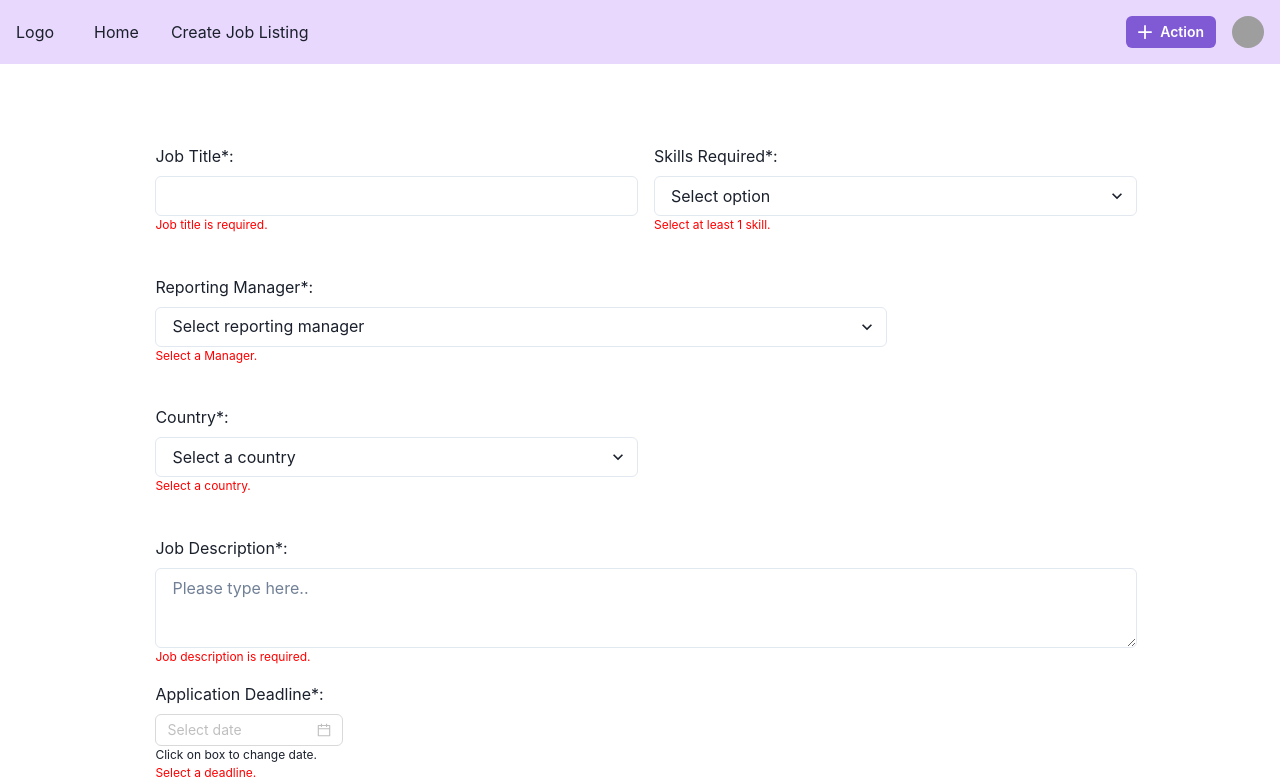
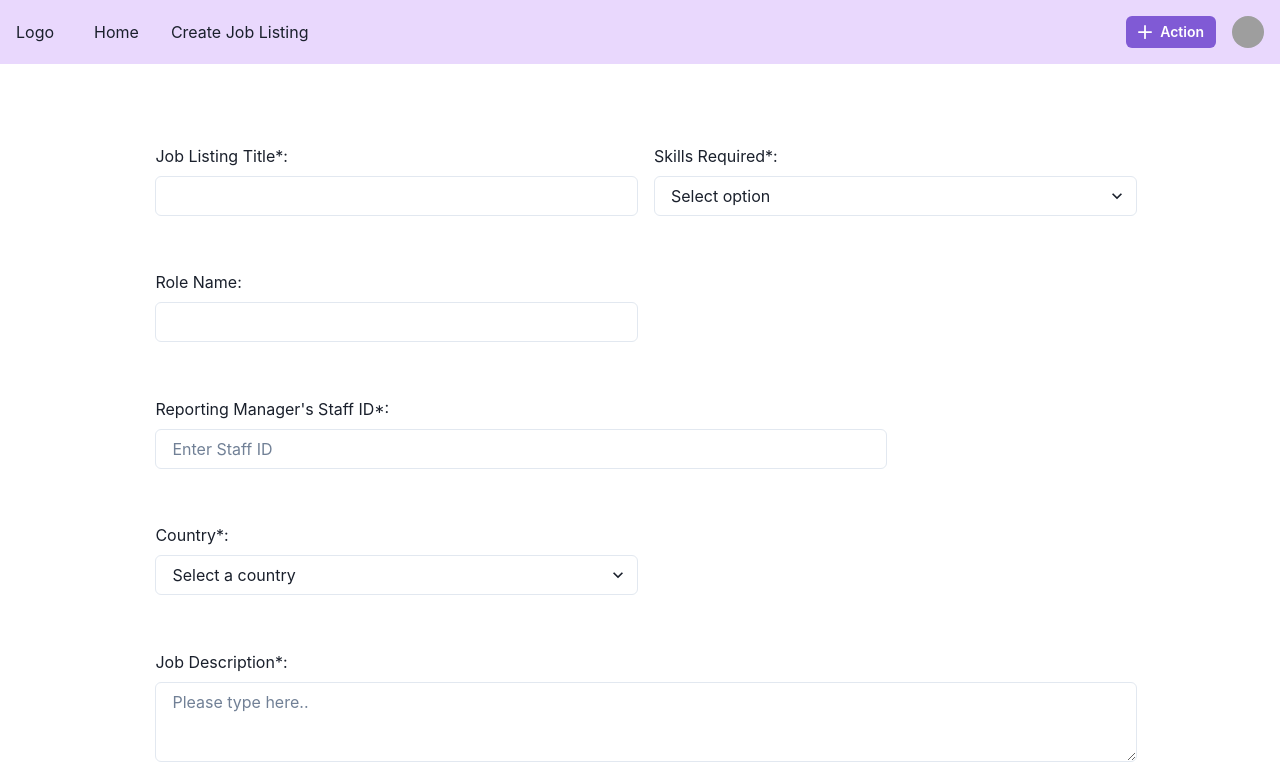
Before and after one commit to boonyeow/SPM2023, a React (Vite) app in the folder sbrb-frontend/: page /create-job-listing in a window 1280 px wide. Shown: the top 780 px of the page. Built offline with nearby package versions, Linux system fonts and the light colour scheme; grey boxes are pictures that could not be loaded.

Commit message:
feat(ui): add more fields to tally with backend

```diff
--- a/sbrb-frontend/src/pages/CreateJobListing.jsx
+++ b/sbrb-frontend/src/pages/CreateJobListing.jsx
@@ -12,12 +12,16 @@ import {
   Badge,
 } from '@chakra-ui/react';
 import { useNavigate } from 'react-router-dom';
+import axios from 'axios';
+import { ToastContainer, toast } from 'react-toastify';
+import 'react-toastify/dist/ReactToastify.css';
+
 
 function CreateJobListing() {
 
   const [selectedSkills, setSelectedSkills] = useState([]);
   const [isFormSubmitted, setIsFormSubmitted] = useState(false);
-  const [selectedManager, setSelectedManager] = useState('');
+  const [staffId, setStaffId] = useState('');
   const [derivedDepartment, setDerivedDepartment] = useState('');
   const [selectedDate, setSelectedDate] = useState(new Date());
   const [showModal, setShowModal] = useState(false);
@@ -26,9 +30,9 @@ function CreateJobListing() {
   const [isSubmitted, setIsSubmitted] = useState(false);
   const [dateError, setDateError] = useState('');
   const navigate = useNavigate();
-  const [wrongSubmission, setWrongSubmission] = useState(false);
 
   const skills = [
+    'Skill1',
     'Communication Skills',
     'Teamwork',
     'Problem Solving',
@@ -68,36 +72,26 @@ function CreateJobListing() {
 
   };
 
-  const reportingManagers = [
-    { name: 'John Smith', department: 'Sales' },
-    { name: 'Jane Doe', department: 'Marketing' },
-    { name: 'Michael Johnson', department: 'Finance' },
-    { name: 'Emily Davis', department: 'Operations' },
-  ];
-
-    const handleManagerSelect = (event) => {
-      const selectedValue = event.target.value;
-      setSelectedManager(selectedValue);
-      const selectedManagerData = reportingManagers.find(
-        (manager) => manager.name === selectedValue
-      );
-
-      if (selectedManagerData) {
-        setDerivedDepartment(selectedManagerData.department);
-
-        setFormData({
-        ...formData,
-        ["reportingManager"]: selectedValue,
-        ["department"]: selectedManagerData.department,
-      })
-      setErrors({
-        ...errors,
-        ["selectedManager"]: '',
-      });
-      } else {
-        setDerivedDepartment('');
+  const reportingManagers = {
+    "1": {
+      "staff_fname": "John",
+      "staff_lname": "Doe",
+      "dept": "HR",
+      "country": "USA",
+      "email": "john.doe@example.com",
+      "role_name": "Role1",
+      "access_id": 1
+    },
+    "2": {
+      "staff_fname": "Jane",
+      "staff_lname": "Smith",
+      "dept": "IT",
+      "country": "Canada",
+      "email": "jane.smith@example.com",
+      "role_name": "Role2",
+      "access_id": 2
     }
-    };
+  }
 
     const handleSkillSelect = (e) => {
       const selectedSkill = e.target.value;
@@ -121,13 +115,17 @@ function CreateJobListing() {
 
     const fp = useRef(null);
     const [formData, setFormData] = useState({
-      jobTitle: '',
+      role_name: '',
+      listing_title: '',
       country: '',
-      department: '',
+      dept: '',
       skills: [],
-      reportingManager:'',
-      jobDescription:'',
-      deadline:'',
+      reporting_manager_id: 0,
+      reporting_manager: 'John, Doe',
+      listing_desc:'',
+      created_by: 2,
+      expiry_date:'',
+      created_by_name: 'Jane, Smith'
     });
 
     const handleDateChange = (date, dateString) => {
@@ -141,7 +139,7 @@ function CreateJobListing() {
 
       setFormData({
         ...formData,
-        ["deadline"]: dateString,
+        ["expiry_date"]: new Date(dateString),
       });
 
       setErrors({
@@ -150,16 +148,46 @@ function CreateJobListing() {
       });
     };
 
+    // error handling
     const [errors, setErrors] = useState({
-      jobTitle: 'Job title is required.',
-      jobDescription: 'Job description is required.',
-      selectedSkills: 'Select at least 1 skill.',
-      selectedManager: 'Select a Manager.',
-      selectedCountry: 'Select a country.',
-      selectedDate: 'Select a deadline.',
+      listing_title: '',
+      listing_desc: '',
+      selectedSkills: '',
+      staffId: '',
+      selectedCountry: '',
+      selectedDate: '',
+      role_name: ''
     });
 
+    const handleStaffIdChange = (e) => {
+      if(e.target.id == 'staffId'){
+        const enteredId = e.target.value;
+        setStaffId(enteredId);
+
+        if (reportingManagers[enteredId]) {
+          setDerivedDepartment(reportingManagers[enteredId].dept);
+          setErrors({
+            ...errors,
+            ["staffId"]: '',
+            ["department"]: '',
+          });
+          setFormData({
+            ...formData,
+            ["reporting_manager_id"]: parseInt(enteredId),
+            ["dept"]:reportingManagers[enteredId].dept,
+          })
+        } else {
+          setDerivedDepartment('');
+          setErrors({
+            ...errors,
+            ["staffId"]: 'Invalid staff ID. Please enter a valid ID.',
+          });
+        }
+      }
+    }
     const handleInputChange = (e) => {
+
+
       setFormData({
         ...formData,
         [e.target.id]: e.target.value,
@@ -177,18 +205,19 @@ function CreateJobListing() {
     };
     const handleSubmit = async(e) => {
       let hasError = false;
+      console.log(formData)
 
-      if (formData.jobTitle.trim() === '') {
+      if (formData.listing_title.trim() === '') {
         setErrors((prevErrors)=>({...prevErrors,
-          jobTitle: 'Job title is required.'
+          listing_title: 'Job Title is required.'
           }));
         hasError = true;
       }
 
-      if (formData.jobDescription.trim() === '') {
+      if (formData.listing_desc.trim() === '') {
         setErrors((prevErrors) => ({
           ...prevErrors,
-          jobDescription: 'Job description is required.',
+          listing_desc: 'Job Description is required.',
         }));
         hasError = true;
       }
@@ -196,33 +225,40 @@ function CreateJobListing() {
       if (formData.country.length === 0) {
         setErrors((prevErrors) => ({
           ...prevErrors,
-          selectedCountry: 'Select a country.',
+          selectedCountry: 'Select a Country.',
         }));
         hasError = true;
       }
 
       if (formData.skills.length === 0) {
-        console.log(formData.skills)
         setErrors((prevErrors) => ({
           ...prevErrors,
-          selectedSkills: 'Select at least 1 skill.',
+          selectedSkills: 'Select at least 1 Skill.',
         }));
         hasError = true;
       }
 
-      if (formData.reportingManager.length=== 0) {
+      if (formData.reporting_manager_id == '') {
         setErrors((prevErrors) => ({
           ...prevErrors,
-          selectedManager: 'Select a Manager.',
+          staffId: 'Enter Manager ID.',
         }));
         hasError = true;
       }
 
-      if (formData.deadline.trim() === '') {
-        console.log(formData.deadline)
+      if (formData.expiry_date === '') {
         setErrors((prevErrors) => ({
           ...prevErrors,
-          selectedDate: 'Select a deadline.',
+          selectedDate: 'Select a Deadline.',
+        }));
+        hasError = true;
+      }
+
+      console.log(formData.role_name)
+      if (formData.role_name.trim() === '') {
+        setErrors((prevErrors) => ({
+          ...prevErrors,
+          role_name: 'Enter a Role Name.',
         }));
         hasError = true;
       }
@@ -230,48 +266,59 @@ function CreateJobListing() {
 
       if(!hasError){
         const formDataJson = {
-          jobTitle: formData.jobTitle,
+          listing_title: formData.listing_title,
           country: formData.country,
-          department: formData.department,
+          dept: formData.dept,
           skills: formData.skills,
-          reportingManager: formData.reportingManager,
-          jobDescription: formData.jobDescription,
-          deadline: formData.deadline,
+          reporting_manager_id: formData.reporting_manager_id,
+          listing_desc: formData.listing_desc,
+          expiry_date: formData.expiry_date,
+          role_name: formData.role_name,
+          created_by: 2,
+          reporting_manager: 'John, Doe',
+          created_by_name: 'Jane, Smith'
+
         }
 
-      setWrongSubmission(false);
+      try {
+        const response = await axios.post('http://localhost:8000/listing/create', formDataJson);
 
-      console.log(formDataJson)
+        console.log(response)
+        if (response.status === 200) {
+          console.log('Listing created successfully:', response.data);
           setIsSubmitted(true);
           onOpen();
+        } else {
+          console.error('Error creating listing:', response.statusText);
+        }
+      } catch (error) {
+        console.error('Error creating listing:', error);
+        toast.error('An error occurred. Please try again.', {
+          position: toast.POSITION.TOP_CENTER,
+          autoClose: 5000,
+        });
+        console.log(formDataJson);
+        console.log(formDataJson)
+      }
+
+
       }
 
 
       else {
 
-        setWrongSubmission(true);
-          setFormData({
-            jobTitle: '',
-            country: '',
-            department: '',
-            skills: [],
-            reportingManager: '',
-            jobDescription: '',
-            deadline: '',
-          });
-          }
+        console.log(errors)
+        toast.error('Please make the necessary changes and submit again.', {
+          position: toast.POSITION.TOP_CENTER,
+          autoClose: 5000,
+        })}
       };
 
   return (
     <>
     <Layout>
     <Box>
-    {wrongSubmission && (
-        <Alert status='error'>
-          <AlertIcon />
-          Please make the necessary changes.
-       </Alert>
-      )}
+    <ToastContainer />
 
     {isSubmitted && (
         <Alert status='success'>
@@ -303,13 +350,13 @@ function CreateJobListing() {
       >
         <GridItem colSpan={2} >
           {/* job title */}
-            <Text mb="8px">Job Title*:</Text>
+            <Text mb="8px">Job Listing Title*:</Text>
 
              <FormControl>
-              <Input type="text" value={formData.jobTitle} id="jobTitle" onChange={handleInputChange} name="jobTitle"  />
-              {errors.jobTitle && (
+              <Input type="text" value={formData.listing_title} id="listing_title" onChange={handleInputChange} name="listing_title" />
+              {errors.listing_title && (
                   <Text color="red" fontSize="12px">
-                    {errors.jobTitle}
+                    {errors.listing_title}
                   </Text>
                 )}
                 </FormControl>
@@ -360,25 +407,35 @@ function CreateJobListing() {
 
           </FormControl>
         </GridItem>
+        <GridItem colSpan={2} >
+          {/* role name */}
+            <Text mb="8px">Role Name:</Text>
+             <FormControl>
+              <Input type="text" value={formData.role_name} id="role_name" onChange={handleInputChange} name="role_name"  />
+              {
+            errors.role_name && (
+            <Text color="red" fontSize="12px">
+              {errors.role_name}
+            </Text>
+            )}
+              </FormControl>
+        </GridItem>
 
         {/* reporting manager */}
         <GridItem colSpan={3} >
-            <Text mb="8px">Reporting Manager*:</Text>
+            <Text mb="8px">Reporting Manager's Staff ID*:</Text>
         <FormControl >
-            <Select
-              placeholder="Select reporting manager"
-              value={selectedManager}
-              onChange={handleManagerSelect} required name="reportingManager"
-            >
-              {reportingManagers.map((manager) => (
-                <option key={manager.name} value={manager.name}>
-                  {manager.name}
-                </option>
-              ))}
-            </Select>
-            {errors.selectedManager && (
+
+               <Input
+                type="text"
+                placeholder="Enter Staff ID"
+                value={staffId} id="staffId"
+                onChange={handleStaffIdChange}
+              />
+              {
+                  errors.staffId && (
                   <Text color="red" fontSize="12px">
-                  {errors.selectedManager}
+                    {errors.staffId}
                   </Text>
                   )}
 
@@ -406,11 +463,7 @@ function CreateJobListing() {
                     </option>
                   ))}
                 </Select>
-                {/* {selectedCountry.length == 0 && (
-                  <Text color="red" fontSize="12px">
-                    Country is required.
-                  </Text>
-                )} */}
+
              {errors.selectedCountry && (
                 <Text color="red" fontSize="12px">
                   {errors.selectedCountry}
@@ -429,11 +482,11 @@ function CreateJobListing() {
         <GridItem colSpan={4} >
             <Text mb="8px" >Job Description*:</Text>
          <FormControl>
-            <Textarea placeholder='Please type here..' value={formData.jobDescription} name="jobDescription" id="jobDescription"
+            <Textarea placeholder='Please type here..' value={formData.listing_desc} name="listing_desc" id="listing_desc"
               onChange={handleInputChange}/>
-             {errors.jobDescription && (
+             {errors.listing_desc && (
                 <Text color="red" fontSize="12px">
-                  {errors.jobDescription}
+                  {errors.listing_desc}
                 </Text>
               )}
              </FormControl>
@@ -443,8 +496,7 @@ function CreateJobListing() {
         <GridItem colSpan={4}>
 
             <Text mb="8px">Application Deadline*:</Text>
-            <div>
-
+            <Box>
             <DatePicker onChange={handleDateChange}></DatePicker>
               <Text fontSize={'12px'}>Click on box to change date.</Text>
             {
@@ -452,18 +504,7 @@ function CreateJobListing() {
             <Text color="red" fontSize="12px">
               {dateError || errors.selectedDate}
             </Text>
-            )}
-
-              <Button
-                type="button" size="sm" variant="outline" colorScheme="blue" options={{ minDate: new Date() }}
-                onClick={() => {
-                  if (!fp?.current?.flatpickr) return;
-                  fp.current.flatpickr.clear();
-                }}
-              >
-                Clear
-              </Button>
-            </div>
+            )}</Box>
 
         </GridItem>
 
```
Lines whose indentation alone changed are shown as unchanged.
